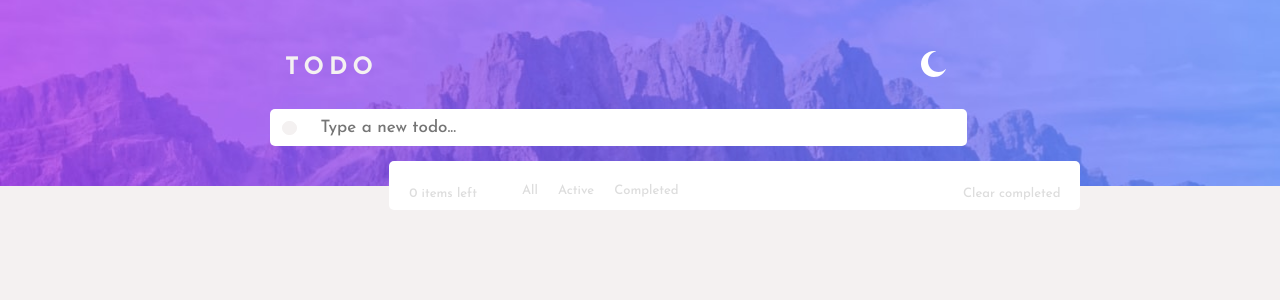
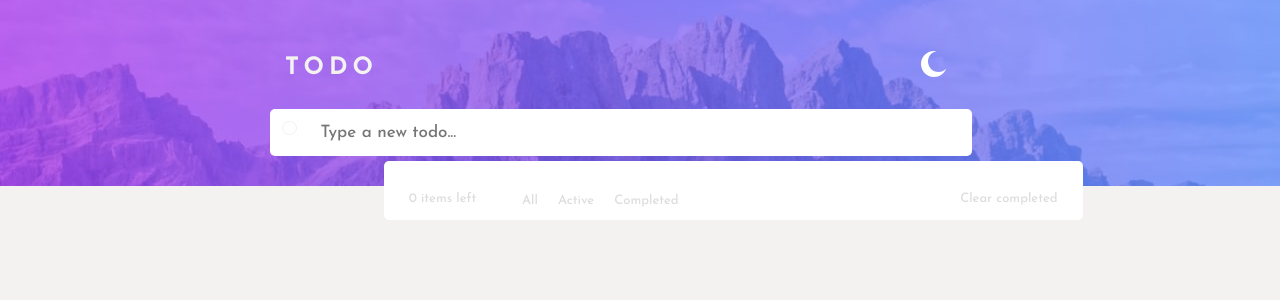
Before and after one commit to kass8mal8/Todo-App, a React (Create React App) app: page / in a window 1280 px wide. Shown: the top 300 px of the page. Built offline with nearby package versions, Linux system fonts and the light colour scheme.

Commit message:
changed padding

```diff
--- a/src/components/Header.js
+++ b/src/components/Header.js
@@ -1,4 +1,5 @@
 import moon from "../images/icon-moon.svg"
+// import sun from "../images/icon-sun.svg"
 
 const Header = ({toggleTheme}) => {
 
--- a/src/components/Todo.js
+++ b/src/components/Todo.js
@@ -16,13 +16,14 @@ const Todo = ({todo, handleFilterTodo}) => {
         marginTop:'25px',
         justifyContent:'center',
         alignItems:'center',
+        position:'relative',
         borderBottom :'1px solid hsl(236, 33%, 92%)'
     }
 
     const handleCompleted = () => { setIsCompleted(true) }
 
     return (
-        <div style={todoStyles} >
+        <div style={todoStyles} className = "todo-content" >
             {isCompleted &&
                 <li>
                     <img
@@ -37,11 +38,13 @@ const Todo = ({todo, handleFilterTodo}) => {
                 style = {completeStyles}>
                 {todo.task}
             </li>
-            <li><img
-                src={cross}
-                alt = "close-icon"
-                className="close-icon"
-                onClick={() => handleFilterTodo(todo.id)}/></li>
+            <li>
+                <img
+                    src={cross}
+                    alt = "close-icon"
+                    className="close-icon"
+                    onClick={() => handleFilterTodo(todo.id)}/>
+            </li>
         </div>
      );
 }
--- a/src/style.css
+++ b/src/style.css
@@ -35,7 +35,7 @@ body {
 }
 
 .form input {
-    padding:10px;
+    padding:15px;
     font-size: 17px;
     outline: none;
     font-family: josefin sans;
@@ -52,11 +52,10 @@ body {
 .form div {
     padding: 2px;
     border: 1px solid  hsl(0, 11%, 95%);
-    background:hsl(0, 11%, 95%);
     border-radius: 50px;
     width: 10px;height: 8px;
     position: absolute;
-    left: 57px;margin-top: -65px;
+    left: 57px;margin-top: -63px;
 }
 
 .header h2 {
@@ -74,10 +73,10 @@ ul li {
 .card-layout {
     justify-self: center;
     position: relative;
-    margin-top: -30px;
-    margin-left: 30px;
-    width: 75%;
-    padding: 10px;
+    margin-top:5%;
+    margin-left: 33px;
+    width: 72.3%;
+    padding: 15px;
     border-radius: 5px;
 }
 
@@ -91,7 +90,7 @@ ul li {
     border-radius: 50%;
     padding: 3px;
     background-position: cover;
-    left: 15px;
+    left: -40px;
     background-image: linear-gradient(to right,hsl(192, 100%, 67%), hsl(280, 87%, 65%));
 }
 
@@ -129,18 +128,18 @@ ul li {
 
 @media screen and (max-width:500px) {
     .footer{
-        margin-top: 20px;
+        margin-top: 10px;
         border: 1px solid white;
         background-color: white;
         border-radius: 3px;
         padding: 10px;
-        margin-left: 30px;
+        margin-left: 33px;
         width: 72%;
     }
     .footer li{
         justify-content: space-between;
         text-align: center;
-        margin: auto 20px;
+        margin: auto 25px;
     }
 }
 
@@ -170,8 +169,9 @@ ul li {
     }
 
     .card-layout {
-        margin-left: 19%;
-        width: 59%;
+        margin-left: 18.7%;
+        width: 58.8%;
+        margin-top: 30px;
     }
 
     .form div {
```
